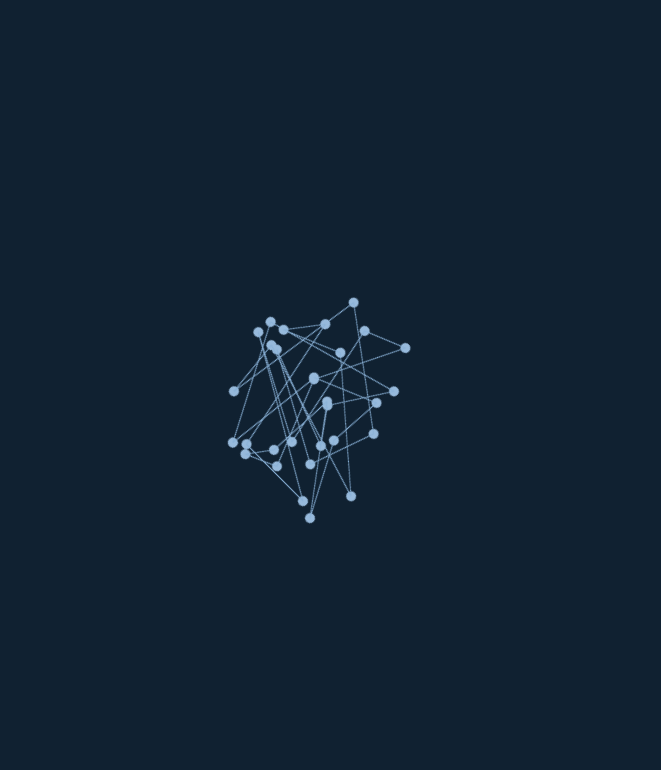
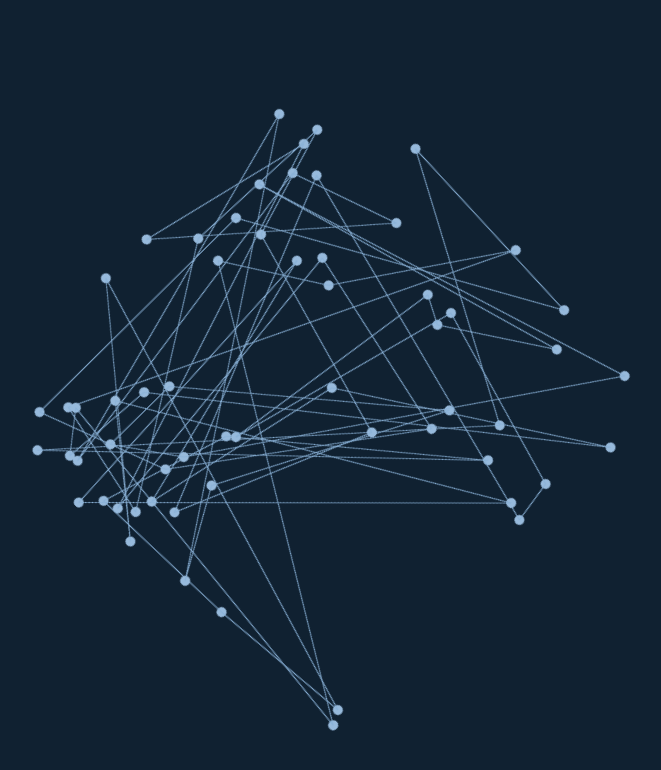
Before and after one commit to BoKu/boku.github.io, a plain HTML site: page index.html in a window 1280 px wide. Shown: the whole page, without its empty margins (317-978 px from the left). Drawn offline with Linux system fonts and the light colour scheme.

Commit message:
Update index.html

```diff
--- a/index.html
+++ b/index.html
@@ -13,8 +13,8 @@
 
       #container {
         position: absolute;
-        width: 200px;
-        height: 200px;
+        width: 500px;
+        height: 500px;
         margin: auto;
         transform: rotate(45deg);
         top: 0; bottom: 0; left: 0; right: 0;
@@ -22,7 +22,7 @@
     </style>
   </head>
   <body>
-    <canvas id="container" width="200" height="200"></canvas>
+    <canvas id="container" width="500" height="500"></canvas>
 
     <script src="requestAnimationFrame.js"></script>
       <script>
@@ -32,9 +32,9 @@ var points = [],
 document.getElementById('container'),
   context = canvas.getContext('2d'),
   radius = 5,
-  boundaryX = 200,
-  boundaryY = 200,
-  numberOfPoints = 30;
+  boundaryX = 500,
+  boundaryY = 500,
+  numberOfPoints = 60;
 
 init();
 
@@ -125,7 +125,7 @@ function draw() {
 }
 
 function animate() {
-  context.clearRect ( 0 , 0 , 200 , 200 );
+  context.clearRect ( 0 , 0 , 500 , 500 );
   draw();
   requestAnimationFrame(animate);
 }
```
